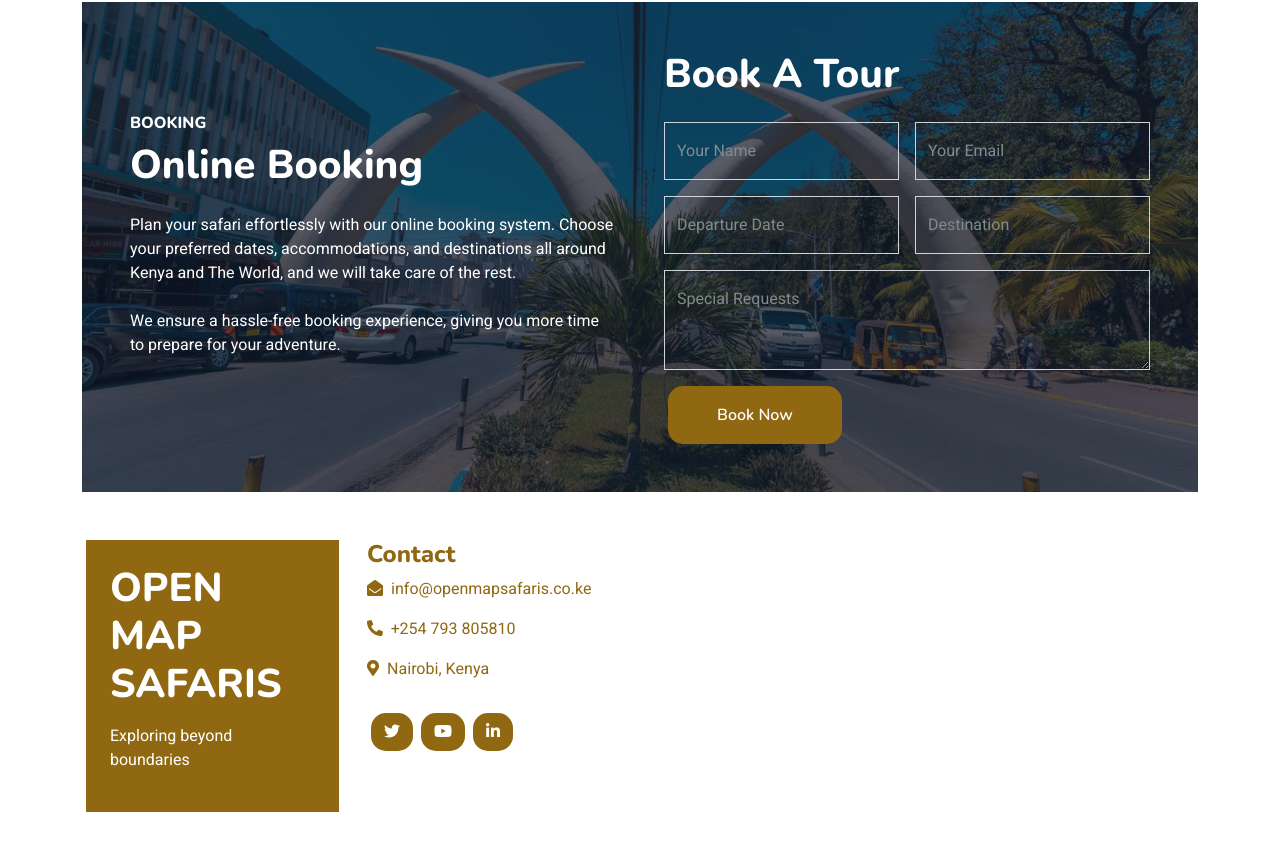
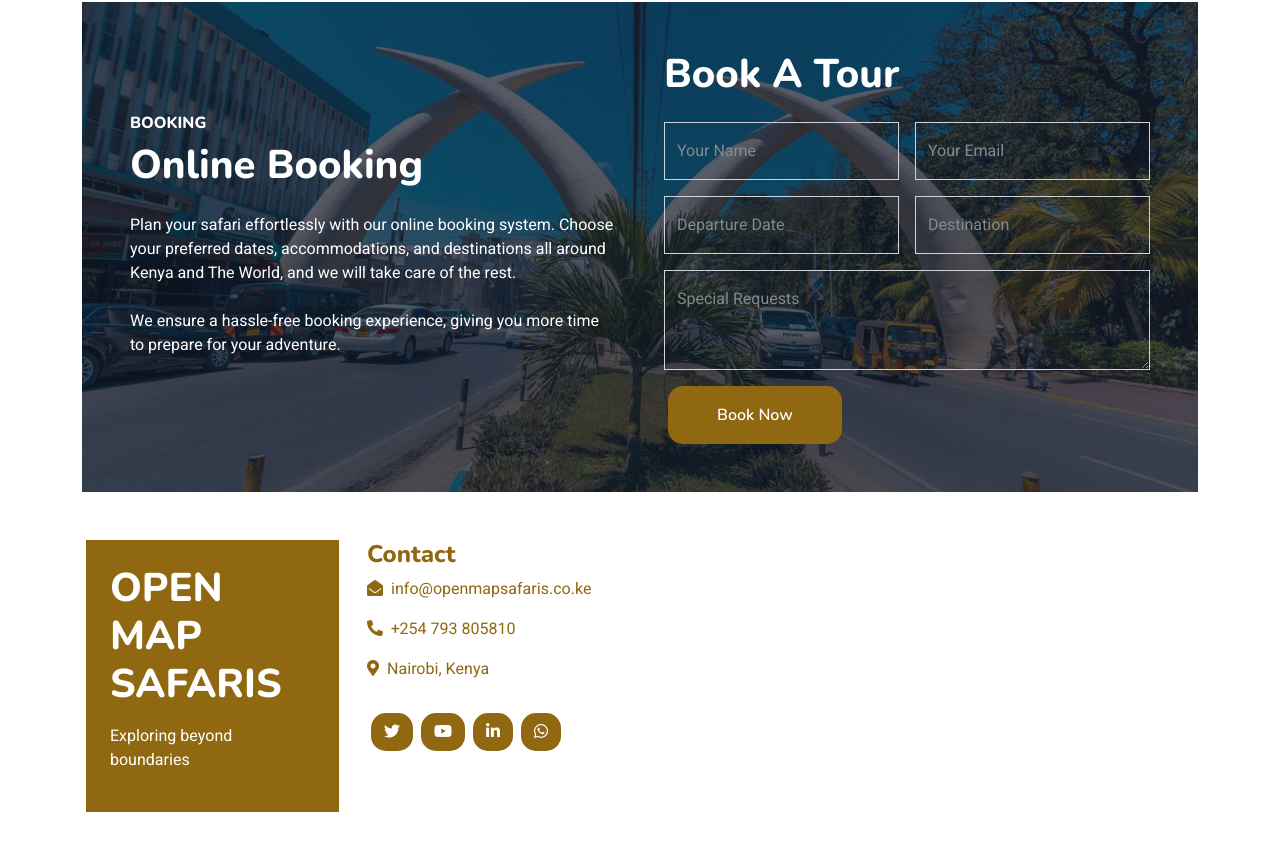
Before and after one commit to OpenMapSafaris/Website, a plain HTML site: page index.html in a window 1280 px wide. Shown: the part 3066-3916 px from the top of the page. Drawn offline with nearby package versions, Linux system fonts and the light colour scheme.

Commit message:
Update index.html

```diff
--- a/index.html
+++ b/index.html
@@ -393,7 +393,9 @@
                         <a class="btn btn-safari" href="https://x.com/OpenMapSafaris"><i class="fab fa-twitter"></i></a>
                         <a class="btn btn-safari" href="https://www.youtube.com/channel/UCC10qNO8txkkzqPaZf6QR7A"><i class="fab fa-youtube"></i></a>
                         <a class="btn btn-safari" href="https://www.linkedin.com/in/open-map-safaris-812aa8324/"><i class="fab fa-linkedin-in"></i></a>
+                        <a class="btn btn-safari" href="https://wa.me/254793805810" target="_blank"><i class="fab fa-whatsapp"></i></a>
                     </div>
+
                 </div>
 
             </div>
```
